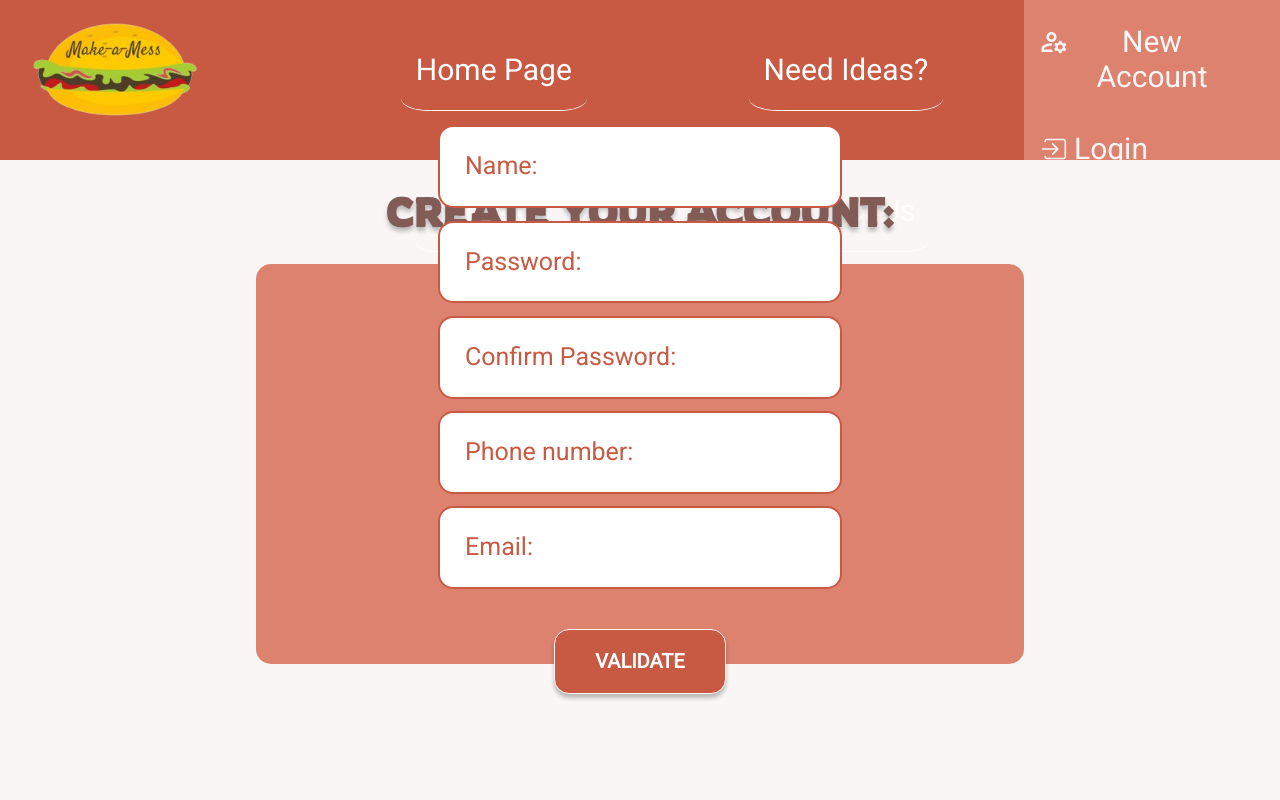
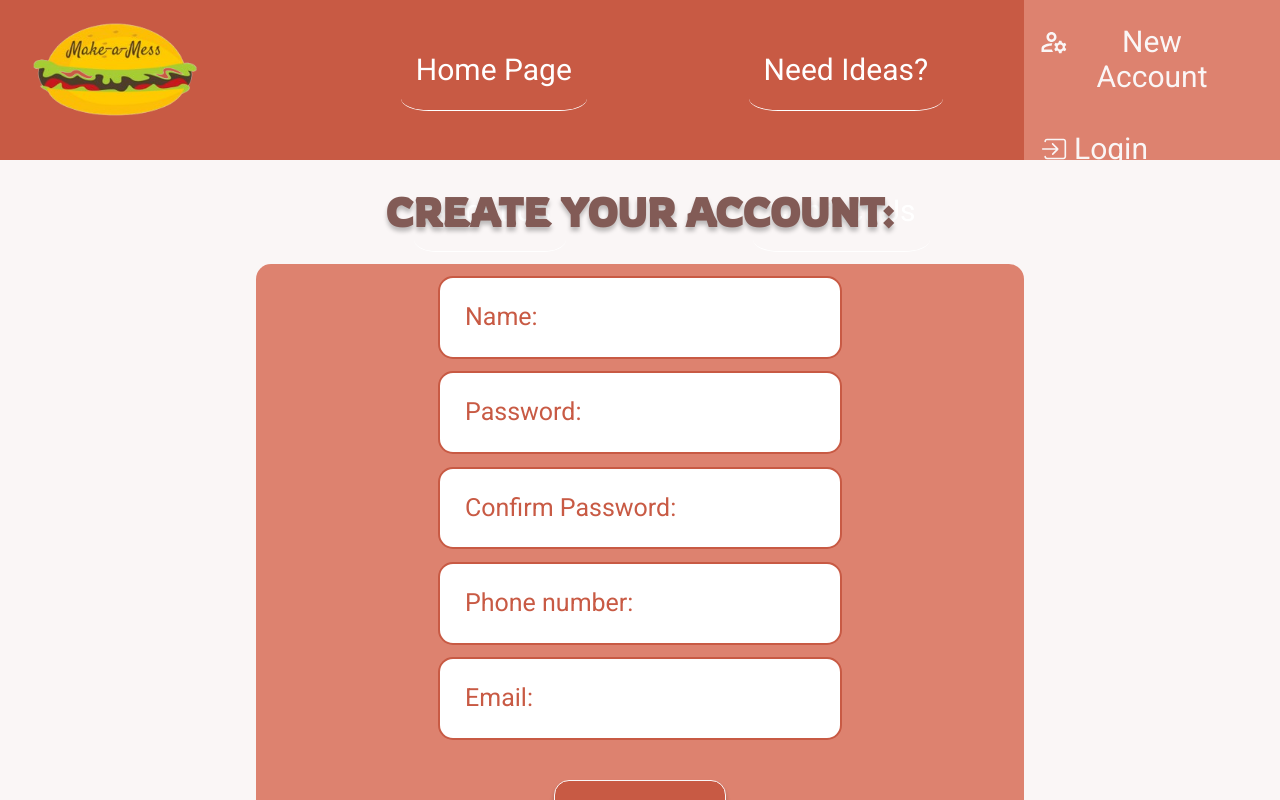
Before and after one commit to Vitavy-Vita/Make-a-Mess, a React (Create React App) app in the folder frontend/: page /CreateAccount in a window 1280 px wide. Built offline with nearby package versions, Linux system fonts and the light colour scheme; a web font is replaced by a local one.

Commit message:
'changed port to 9001'

```diff
--- a/frontend/src/SASS/generalities/_mixin.scss
+++ b/frontend/src/SASS/generalities/_mixin.scss
@@ -64,6 +64,8 @@
   display: flex;
   border-bottom: 1px solid variables.$white;
   padding: 0.5em;
+  list-style: none;
+  text-decoration: none;
 }
 
 @mixin button {
--- a/frontend/src/SASS/login/_form.scss
+++ b/frontend/src/SASS/login/_form.scss
@@ -5,7 +5,6 @@
 /* -------------------------------------------------------------------------- */
 
 .form-container {
-  height: 50vh;
   text-align: center;
   border-radius: 15px;
   background-color: variables.$light-red;
@@ -17,7 +16,6 @@ h1 {
 form {
   @include display-flex;
   flex-direction: column;
-  height: 40vh;
   input {
     @include input-style;
     margin-top: 0.5em;
--- a/frontend/src/components/Create Account/CreateForm.js
+++ b/frontend/src/components/Create Account/CreateForm.js
@@ -29,7 +29,7 @@ export default function CreateForm() {
       return setErr("Please provide all informations");
     }
     axios
-      .post("http://localhost:9000/user/new", inputs)
+      .post("http://localhost:9001/user/new", inputs)
       .then((res) => {
         setInputs({
           ...inputs,
```
